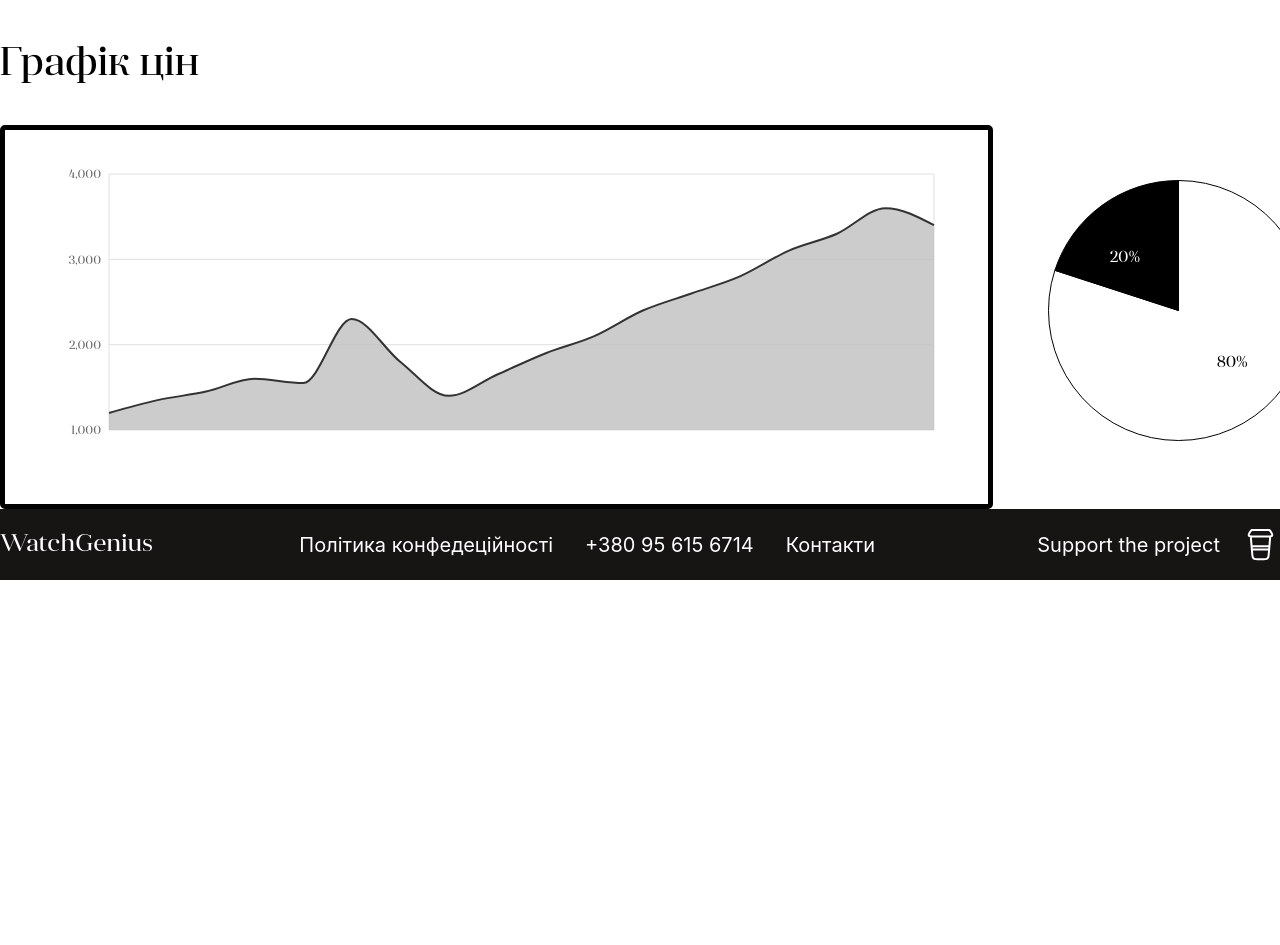
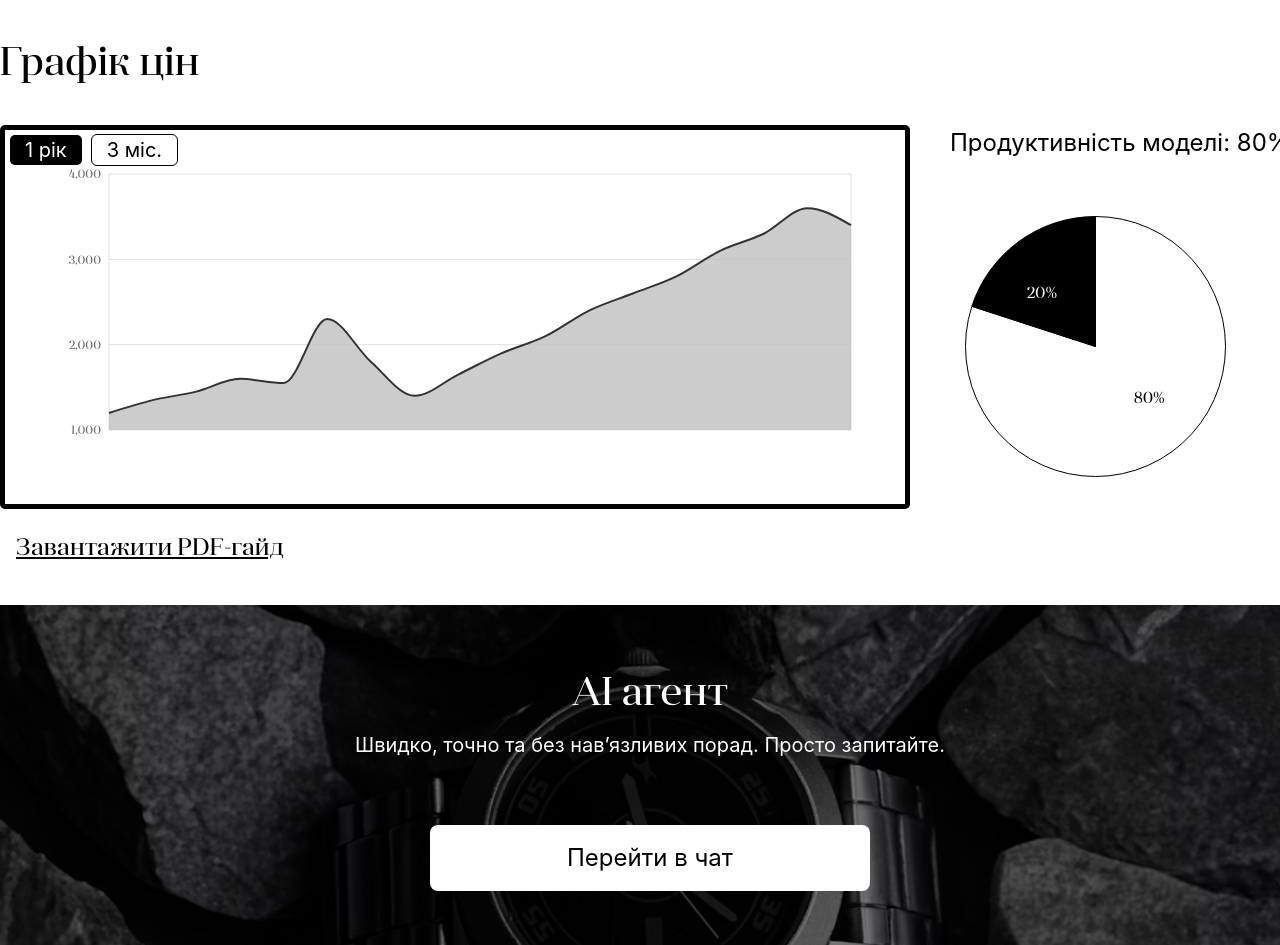
Before and after one commit to WILSONPLUR/watch-store, a Next.js app: page /product/rolex-submariner-1 in a window 1280 px wide. Shown: the part 507-1452 px from the top of the page. Before the commit the page ends 1087 px from the top, so only its background shows below. Built offline with nearby package versions, Linux system fonts and the light colour scheme.

Commit message:
feat: product card page

```diff
--- /dev/null
+++ b/public/ai-agent-section/index.ts
@@ -0,0 +1 @@
+export { default as Bg } from "./bg.png";
--- a/src/app/components/Chart/AreaChart/AreaChart.tsx
+++ b/src/app/components/Chart/AreaChart/AreaChart.tsx
@@ -55,11 +55,21 @@ const CustomTooltip = ({ active, payload, label }: CustomTooltipProps) => {
   return null;
 };
 
-export const CustomAreaChart = () => {
+export const CustomAreaChart = ({
+  containerClassName,
+}: {
+  containerClassName?: string;
+}) => {
   const { menuOpened } = useContext(MainContext);
   return (
     <div
-      className={styles.container + " " + (menuOpened && styles.containerMenu)}
+      className={
+        styles.container +
+        " " +
+        containerClassName +
+        " " +
+        (menuOpened && styles.containerMenu)
+      }
     >
       <ResponsiveContainer width="100%" height="100%">
         <AreaChart
--- a/src/app/product/[slug]/page.module.css
+++ b/src/app/product/[slug]/page.module.css
@@ -12,7 +12,8 @@
 .productBreadcrumbs {
   display: flex;
   align-items: center;
-  gap: 5px;
+  width: 100%;
+  gap: 10px;
   margin-bottom: 30px;
   cursor: pointer;
   font-size: 20px;
@@ -33,6 +34,8 @@
   display: flex;
   flex-direction: column;
   align-items: flex-start;
+  justify-content: space-between;
+  margin-left: 20px;
   gap: 10px;
 }
 
@@ -75,6 +78,12 @@
   padding: 15px 15px !important;
 }
 
+.productPriceBtn:hover {
+  background-color: var(--white) !important;
+  outline: 1px solid var(--black) !important;
+  color: var(--black) !important;
+}
+
 .productPriceText {
   font-size: 40px;
   font-family: inherit;
@@ -85,9 +94,53 @@
   margin-top: 37px;
 }
 
+.productGraphChart {
+  position: relative;
+  width: 100%;
+}
+
+.productGraphButtons {
+  position: absolute;
+  display: flex;
+  gap: 10px;
+  top: 10px;
+  left: 10px;
+}
+
+.productGraphSwitchBtn {
+  font-size: 20px !important;
+  font-family: "Inter", sans-serif !important;
+  font-weight: 400 !important;
+  padding: 0 15px !important;
+  border-radius: 5px !important;
+}
+
+.productGraphSwitchBtn:hover {
+  background-color: var(--white) !important;
+  color: var(--black) !important;
+  outline: 1px solid var(--black) !important;
+}
+
+.productGraphSwitchBtn:last-child {
+  font-size: 20px !important;
+  font-family: "Inter", sans-serif !important;
+  font-weight: 400 !important;
+  background-color: var(--white) !important;
+  color: var(--black) !important;
+  padding: 0 15px !important;
+  outline: 1px solid var(--black) !important;
+}
+
+.productGraphSwitchBtn:last-child:hover {
+  background-color: var(--black) !important;
+  color: var(--white) !important;
+}
+
 .productGraphSection {
   display: flex;
   margin-top: 30px;
+  justify-content: space-between;
+  width: 1300px;
 }
 
 .productGraphTitle {
@@ -95,3 +148,216 @@
   font-weight: 400;
   font-family: inherit;
 }
+
+.productChartContainer {
+  width: 100% !important;
+}
+
+.productGraphLeft {
+  width: 70%;
+}
+
+.productGraphRight {
+  width: 30%;
+}
+
+.productPDFBtn {
+  font-size: 20px;
+  font-family: "Inter", sans-serif;
+  font-weight: 400;
+  margin-top: 14px;
+}
+
+.productGraphRight,
+.productGraphLeft {
+  display: flex;
+  flex-direction: column;
+  align-items: flex-start;
+}
+
+.productGraphSubtext {
+  font-size: 24px;
+  font-family: "Inter", sans-serif;
+  font-weight: 400;
+  color: var(--black);
+  text-align: center;
+  margin-left: 40px;
+}
+
+/*Ai Agent section styles*/
+.aiAgent {
+  position: relative;
+  background: url("../../../../public/ai-agent-section/bg.png") no-repeat center;
+  background-size: cover;
+  min-height: 319px;
+  padding: 60px 0;
+  width: 100%;
+  margin-top: 30px;
+  margin-bottom: 50px;
+}
+
+.aiAgent::after {
+  content: "";
+  position: absolute;
+  top: 0;
+  left: 0;
+  width: 100%;
+  height: 100%;
+  background-color: rgba(0, 0, 0, 0.5);
+}
+
+.aiAgentContainer {
+  width: 1300px;
+  height: 100%;
+  margin: 0 auto;
+  display: flex;
+  gap: 5px;
+  flex-direction: column;
+  justify-content: space-between;
+  align-items: center;
+}
+
+.aiAgentTitle {
+  font-size: 40px;
+  font-family: inherit;
+  font-weight: 400;
+  color: var(--white);
+  z-index: 60;
+}
+
+.aiAgentDesc {
+  font-size: 20px;
+  font-family: "Inter", sans-serif;
+  font-weight: 400;
+  color: var(--white);
+  margin-bottom: 60px;
+  z-index: 60;
+}
+
+.aiAgentBtn {
+  font-family: 20px;
+  width: 440px;
+  padding: 15px 15px !important;
+  z-index: 60;
+}
+
+.aiAgentBtn:hover {
+  box-shadow: 2px 3px 20px 0px rgba(250, 250, 250, 0.72);
+  -webkit-box-shadow: 2px 3px 20px 0px rgba(250, 250, 250, 0.72);
+  -moz-box-shadow: 2px 3px 20px 0px rgba(250, 250, 250, 0.72);
+}
+
+@media (max-width: 835px) {
+}
+
+@media (max-width: 420px) {
+  .productContainer {
+    width: 360px;
+  }
+
+  .productGraphButtons {
+    position: unset;
+    margin-bottom: 20px;
+  }
+
+  .productPrice {
+    display: flex;
+    flex-direction: column-reverse;
+    gap: 10px;
+  }
+
+  .productPriceBtn {
+    width: 80% !important;
+  }
+
+  .productTitle {
+    font-size: 32px;
+    margin-top: 20px;
+  }
+
+  .productDesc {
+    font-size: 16px;
+  }
+
+  .productContent {
+    flex-direction: column;
+    align-items: center;
+    width: 100%;
+  }
+
+  .productGraphSection {
+    flex-direction: column;
+    align-items: center;
+    width: 100%;
+  }
+
+  .productGraphLeft {
+    display: flex;
+    justify-content: center;
+    align-items: center;
+    width: 100%;
+  }
+
+  .productGraphRight {
+    width: 100%;
+    align-items: center;
+  }
+
+  .productGraphSubtext {
+    margin-left: 0;
+    margin-top: 20px;
+    font-size: 32px;
+    font-family: inherit;
+    font-weight: 400;
+    max-width: 320px;
+  }
+
+  .productPDFBtn {
+    display: none;
+  }
+
+  .productGraphTitle {
+    text-align: center;
+  }
+
+  .productGraphChart {
+    display: flex;
+    align-items: center;
+    flex-direction: column-reverse;
+  }
+
+  .productChartContainer {
+    width: 360px !important;
+  }
+
+  .productLeft {
+    width: 100%;
+  }
+
+  .productRight {
+    width: 100%;
+  }
+
+  .aiAgent {
+    height: 404px;
+  }
+
+  .aiAgentContainer {
+    width: 360px;
+    justify-content: flex-start;
+  }
+
+  .aiAgentTitle {
+    font-size: 32px;
+  }
+
+  .aiAgentDesc {
+    font-size: 16px;
+    max-width: 348px;
+    text-align: center;
+  }
+
+  .aiAgentBtn {
+    width: 348px;
+  }
+}
--- a/src/app/product/[slug]/page.tsx
+++ b/src/app/product/[slug]/page.tsx
@@ -5,6 +5,7 @@ import { useRouter } from "next/navigation";
 import MockWatch from "../../../../public/catalog-section/mock.jpg";
 import { ArrowLeftDark } from "../../../../public/icons";
 import { Button } from "@/app/components/Button/Button";
+import Link from "next/link";
 import PieChart from "@/app/components/Chart/PieChart/PieChart";
 import { CustomAreaChart } from "@/app/components/Chart/AreaChart/AreaChart";
 
@@ -13,9 +14,9 @@ const Product = () => {
   return (
     <div className={styles.product}>
       <div className={styles.productContainer}>
-        <div className={styles.productBreadcrumbs}>
+        <div className={styles.productBreadcrumbs} onClick={back}>
           <img src={ArrowLeftDark.src} alt="back to page" />
-          <button onClick={back}>Назад</button>
+          <button>Назад</button>
         </div>
         <div className={styles.productContent}>
           <div className={styles.productLeft}>
@@ -57,12 +58,61 @@ const Product = () => {
               <h3 className={styles.productGraphTitle}>Графік цін</h3>
             </div>
             <div className={styles.productGraphSection}>
-              <CustomAreaChart />
-              <PieChart />
+              <div className={styles.productGraphLeft}>
+                <div className={styles.productGraphChart}>
+                  <CustomAreaChart
+                    containerClassName={styles.productChartContainer}
+                  />
+                  <div className={styles.productGraphButtons}>
+                    <Button
+                      variant="solid"
+                      classNames={styles.productGraphSwitchBtn}
+                    >
+                      1 рік
+                    </Button>
+                    <Button
+                      variant="solid"
+                      classNames={styles.productGraphSwitchBtn}
+                    >
+                      3 міс.
+                    </Button>
+                  </div>
+                </div>
+
+                <Button
+                  variant="text"
+                  color="#000"
+                  classNames={styles.productPDFBtn}
+                >
+                  <Link href="#">Завантажити PDF-гайд</Link>
+                </Button>
+              </div>
+              <div className={styles.productGraphRight}>
+                <p className={styles.productGraphSubtext}>
+                  Продуктивність моделі: 80%
+                </p>
+                <PieChart />
+              </div>
             </div>
           </div>
         </div>
       </div>
+      <section className={styles.aiAgent}>
+        <div className={styles.aiAgentContainer}>
+          <h3 className={styles.aiAgentTitle}>АІ агент</h3>
+          <p className={styles.aiAgentDesc}>
+            Швидко, точно та без нав’язливих порад. Просто запитайте.
+          </p>
+          <Button
+            variant="solid"
+            color="#000"
+            bgColor="#fff"
+            classNames={styles.aiAgentBtn}
+          >
+            <Link href="/chat">Перейти в чат</Link>
+          </Button>
+        </div>
+      </section>
     </div>
   );
 };
```
Also changed, not shown: public/ai-agent-section/bg.png (added).
